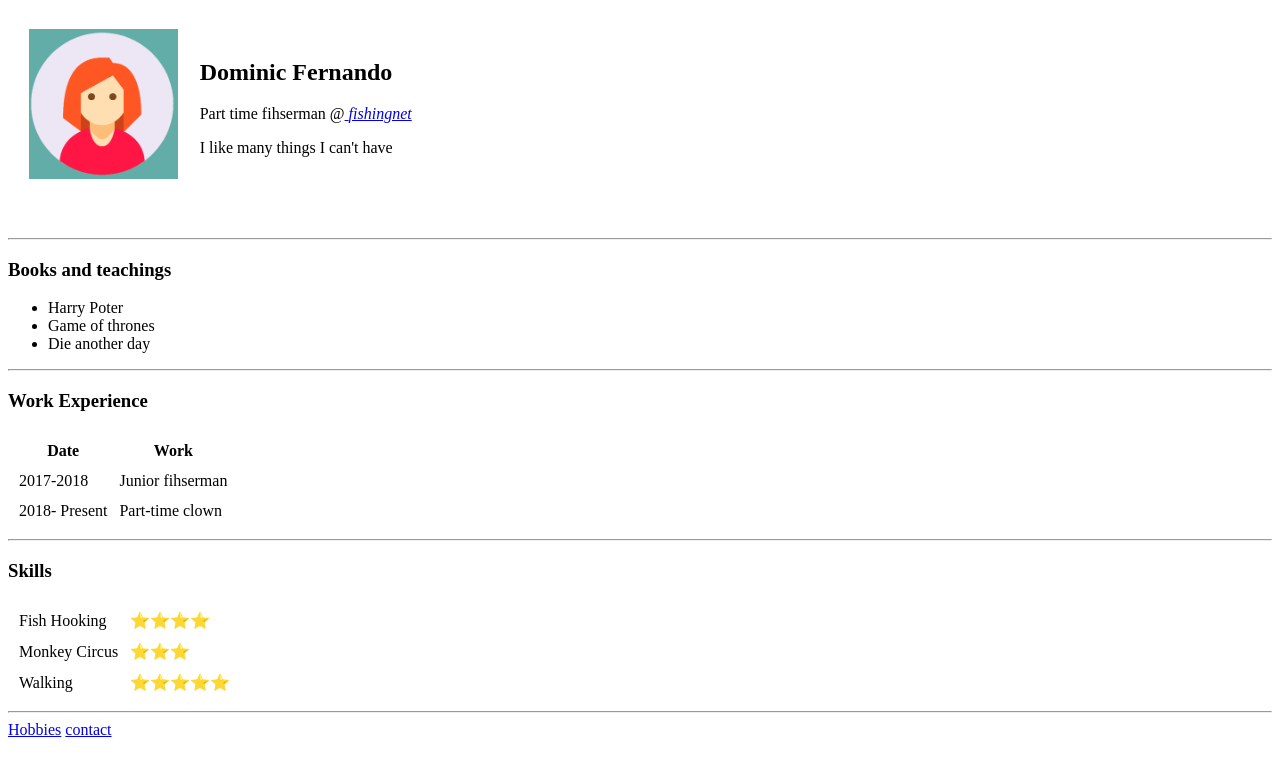
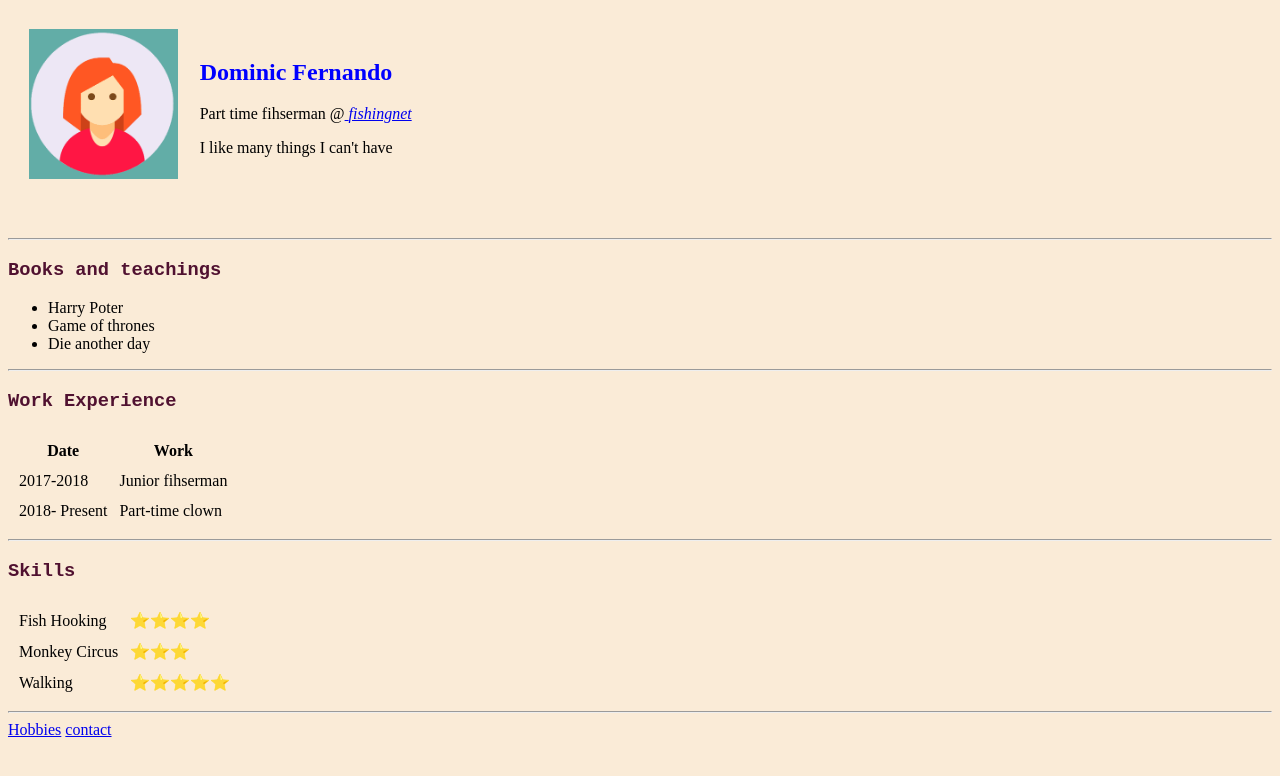
Before and after one commit to dominic13245/mysite, a plain HTML site: page index.html in a window 1280 px wide. Drawn offline with Linux system fonts and the light colour scheme.

Commit message:
Add files via upload

```diff
--- /dev/null
+++ b/css/style.css
@@ -0,0 +1,4 @@
+
+    body { background-color: antiquewhite;}
+        h2 { color: blue;}
+        h3 { color: rgb(80, 17, 48); font-family: 'Courier New', Courier, monospace;
--- a/index.html
+++ b/index.html
@@ -5,8 +5,9 @@
     <meta name="description" content="This is my first web site">
     <meta name="author" content="Dominic">
     <title>My site </title>
+<link rel="stylesheet" href="css/style.css">
 </head>
-<body>
+<body >
 
     <table cellspacing="20">
         <tr>
```
Also changed, not shown: contact.html (+1 -0 lines), hobbies.html (+1 -0 lines).
